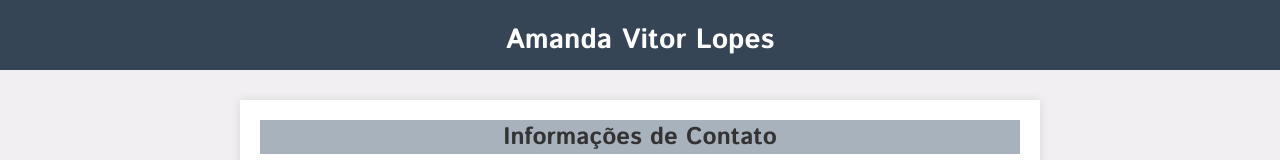
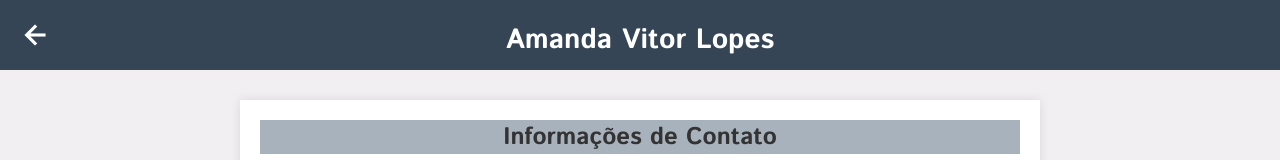
Before and after one commit to amanda-vlopes/tcc-escola-da-nuvem, a React (Vite) app: page /curriculo-amanda in a window 1280 px wide. Shown: the top 160 px of the page. Built offline with nearby package versions, Linux system fonts and the light colour scheme.

Commit message:
Back button on Curriculum page

```diff
--- a/index.html
+++ b/index.html
@@ -5,6 +5,7 @@
     <link rel="icon" type="image/svg+xml" href="/vite.svg" />
     <meta name="viewport" content="width=device-width, initial-scale=1.0" />
     <title>TCC - Grupo 3</title>
+    <link rel="stylesheet" href="https://fonts.googleapis.com/css2?family=Material+Symbols+Outlined:opsz,wght,FILL,GRAD@20..48,100..700,0..1,-50..200" />
   </head>
   <body>
     <div id="root"></div>
--- a/src/pages/Curriculo.css
+++ b/src/pages/Curriculo.css
@@ -13,6 +13,21 @@ body {
   position: fixed;
   height: 70px;
 }
+
+.btn-voltar{
+  cursor: pointer;
+  color: #fff;
+  font-size: 30px;
+  font-weight: 600;
+  position: absolute;
+  left: 20px;
+  transition: all 0.3s;
+}
+
+.btn-voltar:hover{
+  filter: drop-shadow(4px 4px 10px rgb(255, 255, 255));
+}
+
 /* Estilos para os títulos das seções */
 h1 {
   font-size: 28px;
--- a/src/pages/CurriculoAmanda.jsx
+++ b/src/pages/CurriculoAmanda.jsx
@@ -1,18 +1,29 @@
 import { useEffect, useState } from "react";
+import { useNavigate } from "react-router-dom";
 import { CSSTransition } from "react-transition-group";
 import "./Curriculo.css";
 
 const CurriculoAmanda = () => {
   const [showPage, setShowPage] = useState(false);
+  const navigate = useNavigate();
 
   useEffect(() => {
     setShowPage(true);
   }, []);
 
+  const handleClick = () => {
+    navigate("/");
+  };
+
   return (
     <CSSTransition in={showPage} timeout={300} classNames="page" unmountOnExit>
       <>
-        <h1 className="curriculo-header">Amanda Vitor Lopes</h1>
+        <h1 className="curriculo-header">
+          <span className="material-symbols-outlined btn-voltar" onClick={handleClick}>
+            arrow_back
+          </span>
+          Amanda Vitor Lopes
+        </h1>
         <div className="container">
           <section id="contact-info">
             <h2 className="section-title">Informações de Contato</h2>
```
